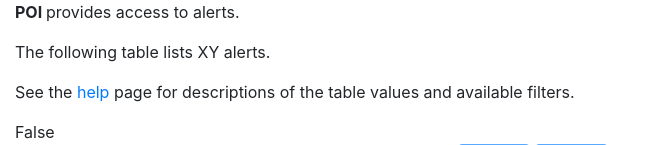
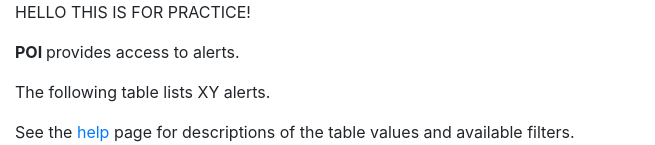
Before and after one commit to ninahernitschek/poi_broker, a Flask app: page / in a window 1280 px wide. Shown: the part 66-211 px from the top of the page, without its empty margins (0-655 px from the left). Run offline with Flask 2, Linux system fonts and the light colour scheme; data that the repository does not hold is empty; some libraries are stand-ins or nearby versions.

Commit message:
Practice: Editting Website

```diff
--- a/templates/main.html
+++ b/templates/main.html
@@ -2,6 +2,11 @@
 {% block content %}
 <div class="row">
   <div class="col-md-12">
+
+
+    <p> HELLO THIS IS FOR PRACTICE! </p>
+
+
     <p>
       <strong>POI </strong> provides access to alerts.
     </p>
```
